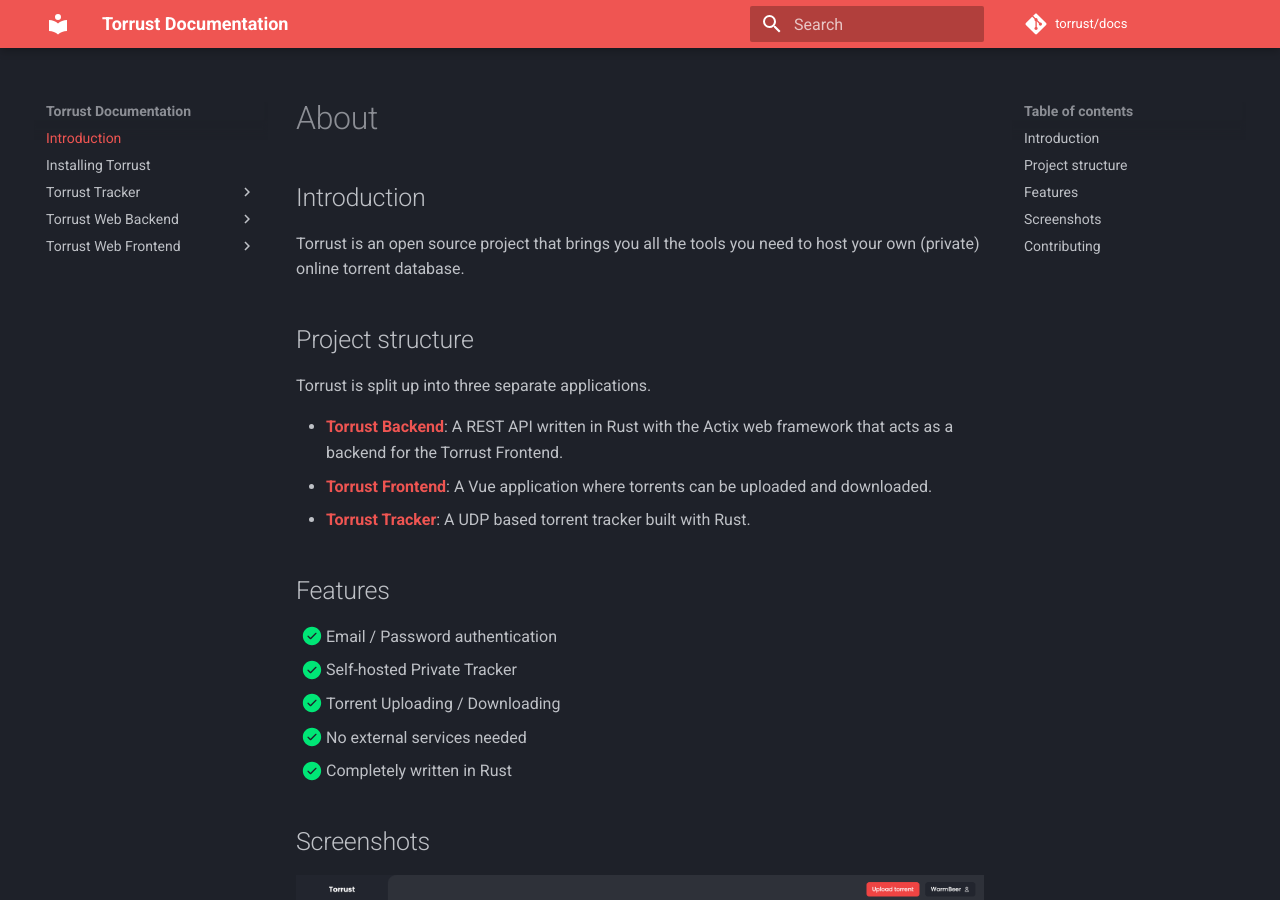
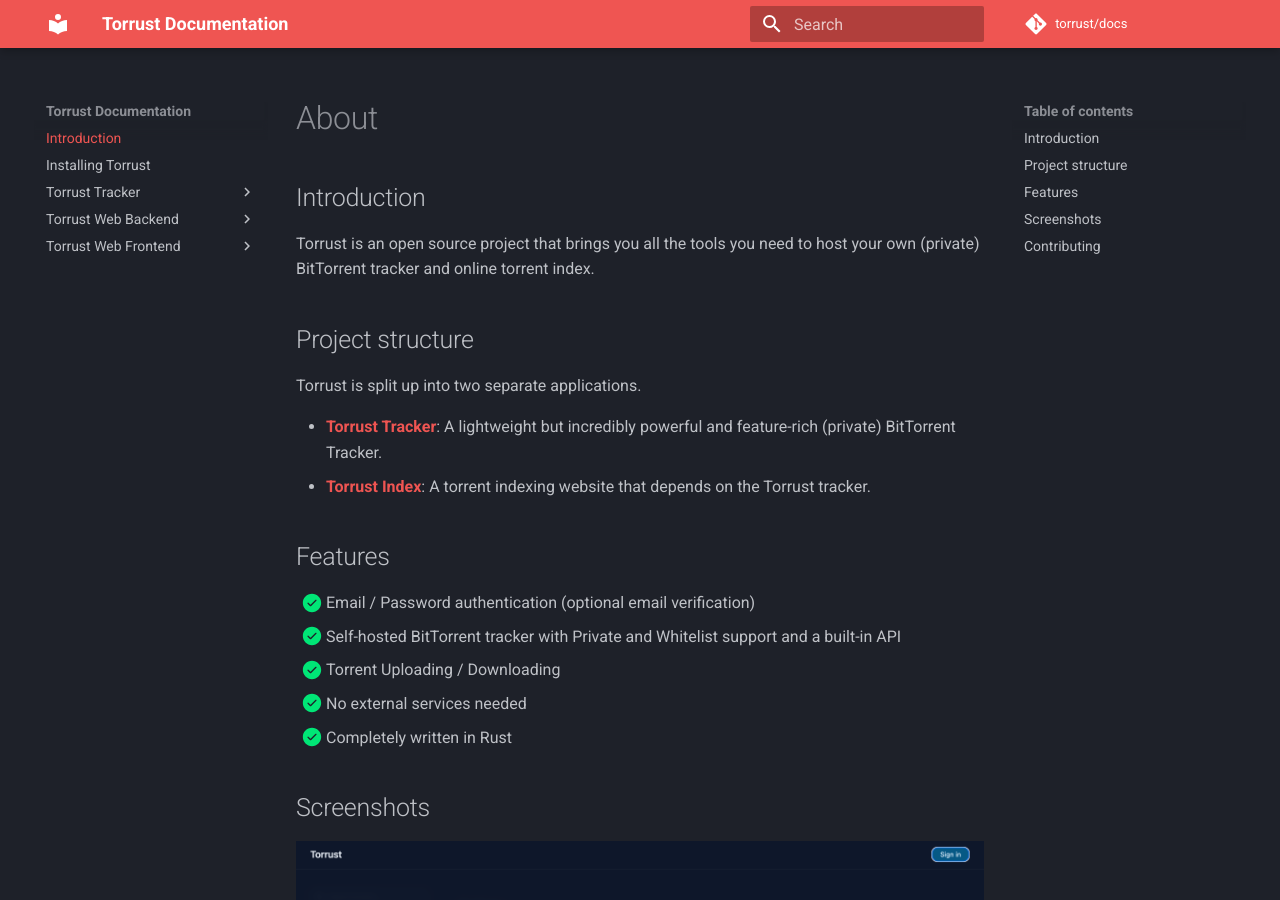
Before and after one commit to torrust/torrust-documentation, an MkDocs documentation site: the page built from docs/index.md, in a window 1280 px wide and 900 px high. Built offline with MkDocs 1.6.1 and Material for MkDocs 9.7.7, drawn with Linux system fonts in a browser that asks for light colours; comment, search, counter and statistics services are not loaded.

Commit message:
updated readme and index

```diff
--- a/docs/index.md
+++ b/docs/index.md
@@ -1,25 +1,27 @@
 # About
 
 ## Introduction
-Torrust is an open source project that brings you all the tools you need to host your own (private) online torrent database.
+Torrust is an open source project that brings you all the tools you need to host your own (private) BitTorrent tracker and online torrent index.
 
 ## Project structure
-Torrust is split up into three separate applications.
+Torrust is split up into two separate applications.
 
-- [__Torrust Backend__](https://github.com/torrust/torrust-web-backend): A REST API written in Rust with the Actix web framework that acts as a backend for the Torrust Frontend.
-- [__Torrust Frontend__](https://github.com/torrust/torrust-web-frontend): A Vue application where torrents can be uploaded and downloaded.
-- [__Torrust Tracker__](https://github.com/torrust/torrust-tracker): A UDP based torrent tracker built with Rust.
+- [__Torrust Tracker__](https://github.com/torrust/torrust-tracker): A lightweight but incredibly powerful and feature-rich (private) BitTorrent Tracker.
+- [__Torrust Index__](https://github.com/torrust/torrust): A torrent indexing website that depends on the Torrust tracker.
 
 ## Features
-- [X] Email / Password authentication
-- [X] Self-hosted Private Tracker
+- [X] Email / Password authentication (optional email verification)
+- [X] Self-hosted BitTorrent tracker with Private and Whitelist support and a built-in API
 - [X] Torrent Uploading / Downloading
 - [X] No external services needed
 - [X] Completely written in Rust
 
 ## Screenshots
-![Web UI Category page](img/web-ui.png)
-![Web UI Torrent page](img/web-ui-torrent.png)
+![Web UI Sign Up page](img/signup.png)
+![Web UI Popular page](img/popular.png)
+![Web UI Torrent page](img/torrent.png)
+![Web UI Upload page](img/upload.png)
+![Web UI Settings page](img/settings.png)
 
 ## Contributing
 Please report any bugs you find to our issue tracker. Ideas and feature requests are welcome as well!
```
Also changed, not shown: README.md (+4 -16 lines), docs/img/popular.png (added), docs/img/settings.png (added), docs/img/signup.png (added), docs/img/torrent.png (added), docs/img/upload.png (added), docs/img/web-ui-torrent.png (deleted), docs/img/web-ui.png (deleted).
